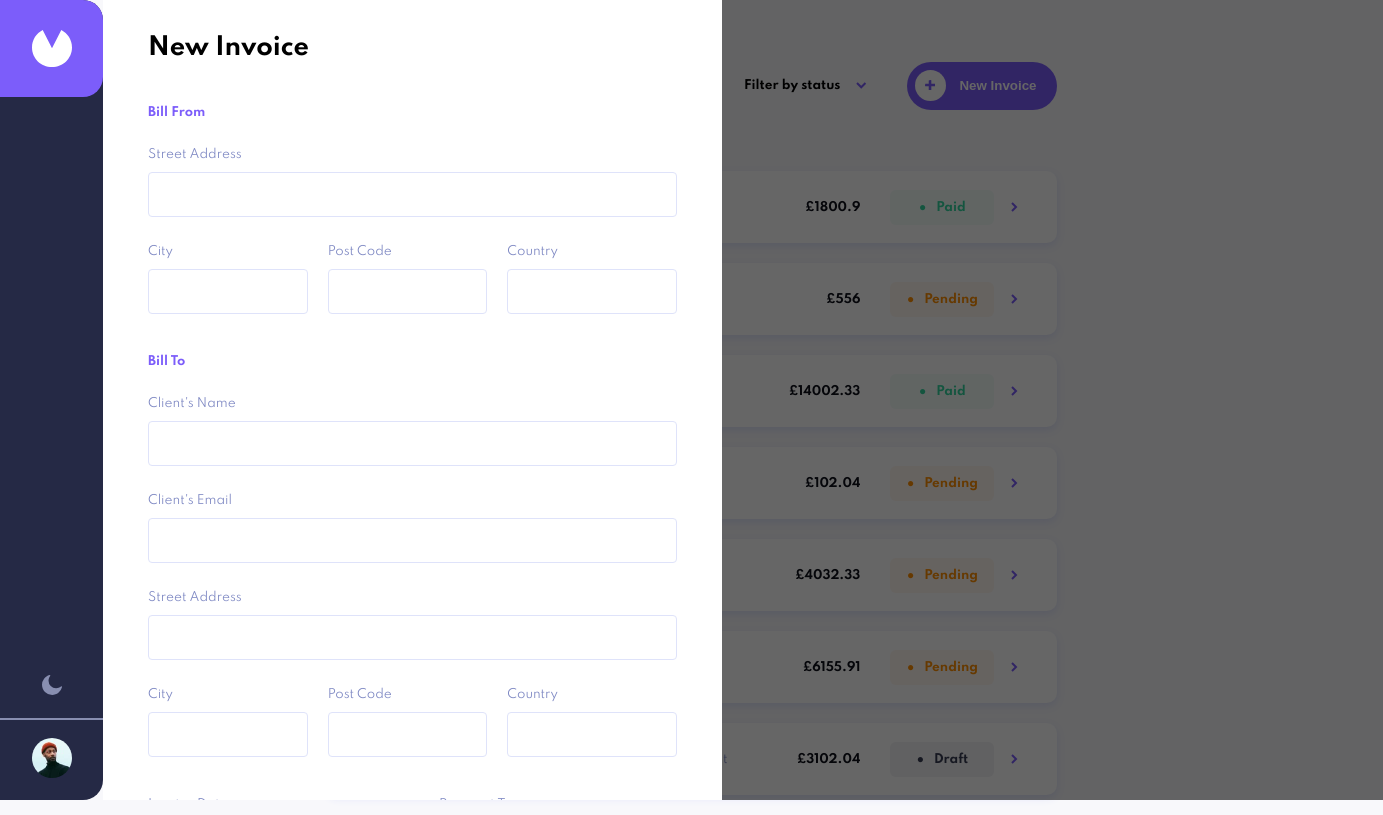
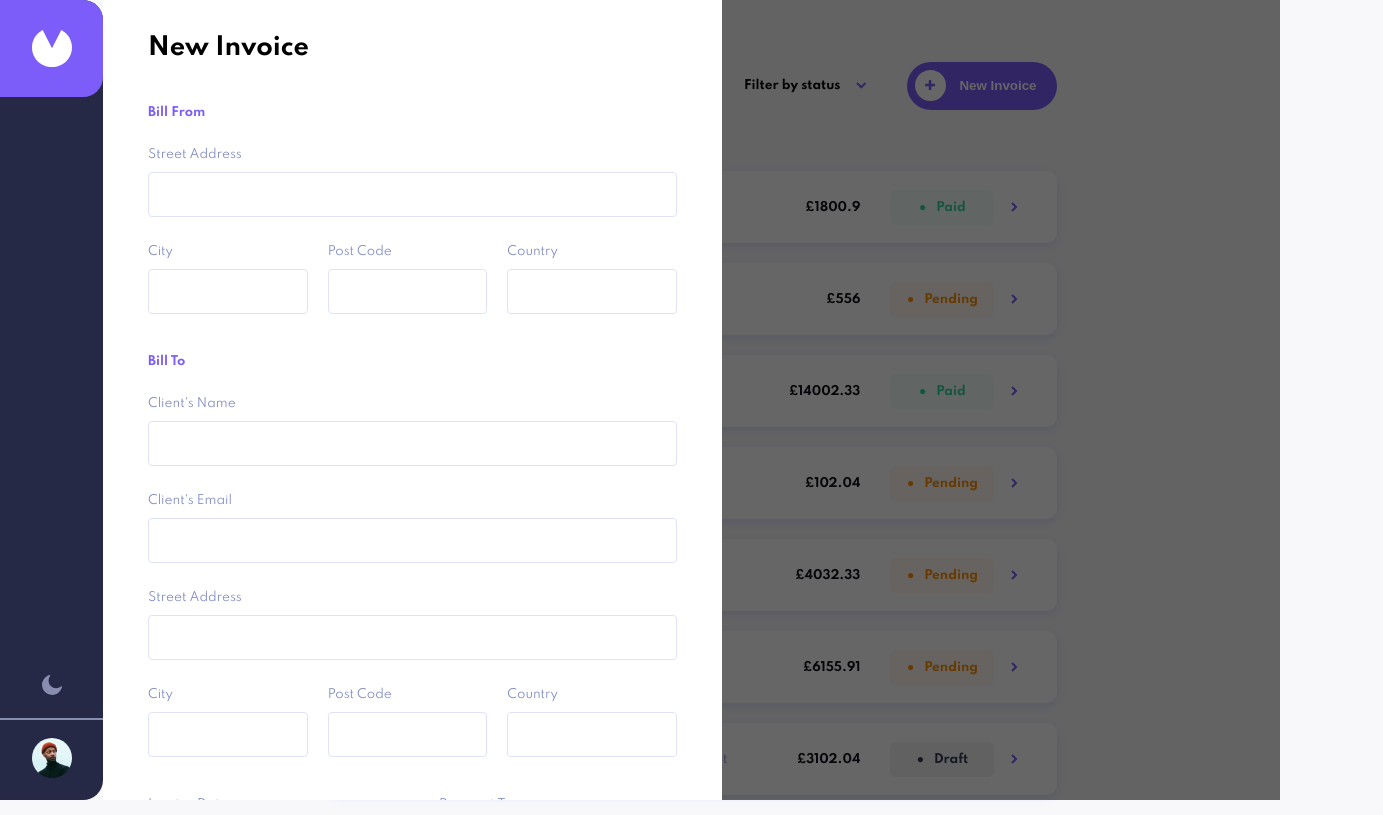
Before and after one commit to HDKHALILI/invoice-app, a React (Create React App) app: page / in a window 1280 px wide. Both pictures are taken after a click on the button "New Invoice". Shown: the whole page, 1383 px wide, since content can reach past the window. Built offline with nearby package versions, Linux system fonts and the light colour scheme.

Commit message:
fix modal width issue

```diff
--- a/src/styles/InvoiceNew.css
+++ b/src/styles/InvoiceNew.css
@@ -1,17 +1,16 @@
 .InvoiceNew {
   background-color: rgba(0, 0, 0, 0.6);
-  width: 100vw;
-  height: 100vh;
-  max-height: 100vh;
+  width: calc(100% - 10.3rem);
+  height: 100%;
+  max-height: 100%;
   display: flex;
   flex-wrap: wrap;
-  position: absolute;
+  position: fixed;
   top: 0;
   /* left: 10.3rem; */
   left: 10.3rem;
   z-index: 3;
   overscroll-behavior: contain;
-  overflow: hidden;
 }
 
 .InvoiceNew-content {
@@ -37,6 +36,8 @@
 /* Media Queries */
 @media screen and (max-width: 890px) {
   .InvoiceNew {
+    position: fixed;
+    width: 100%;
     top: 0;
     left: 0;
   }
```
